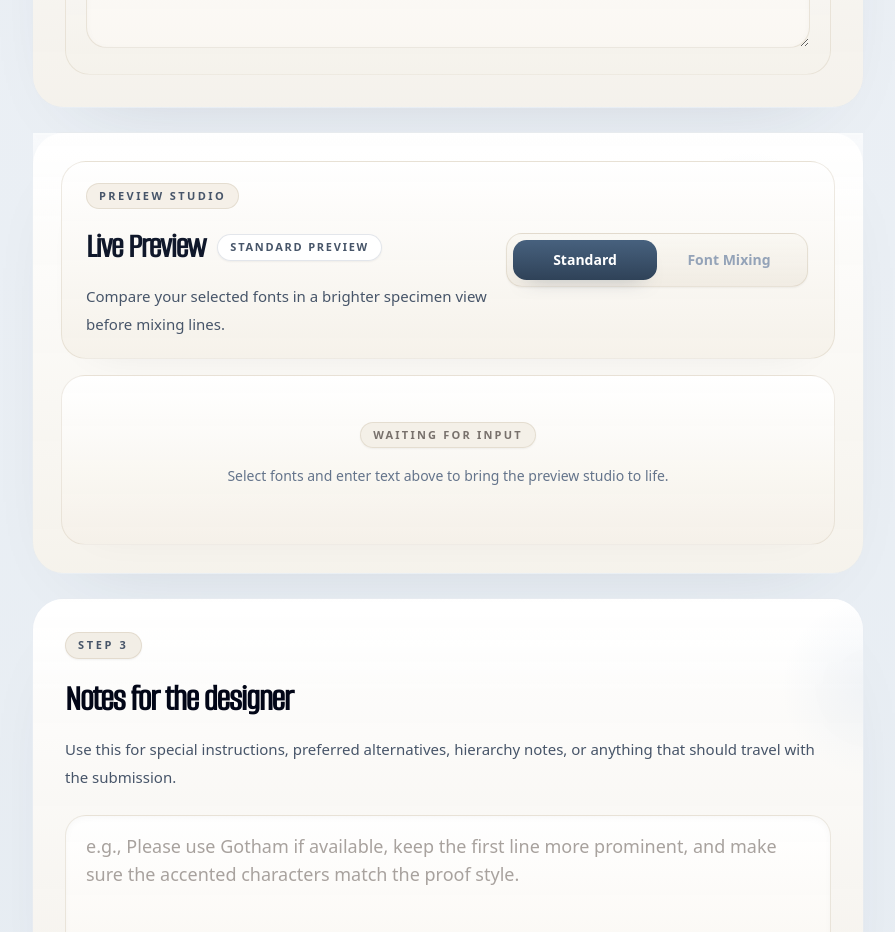
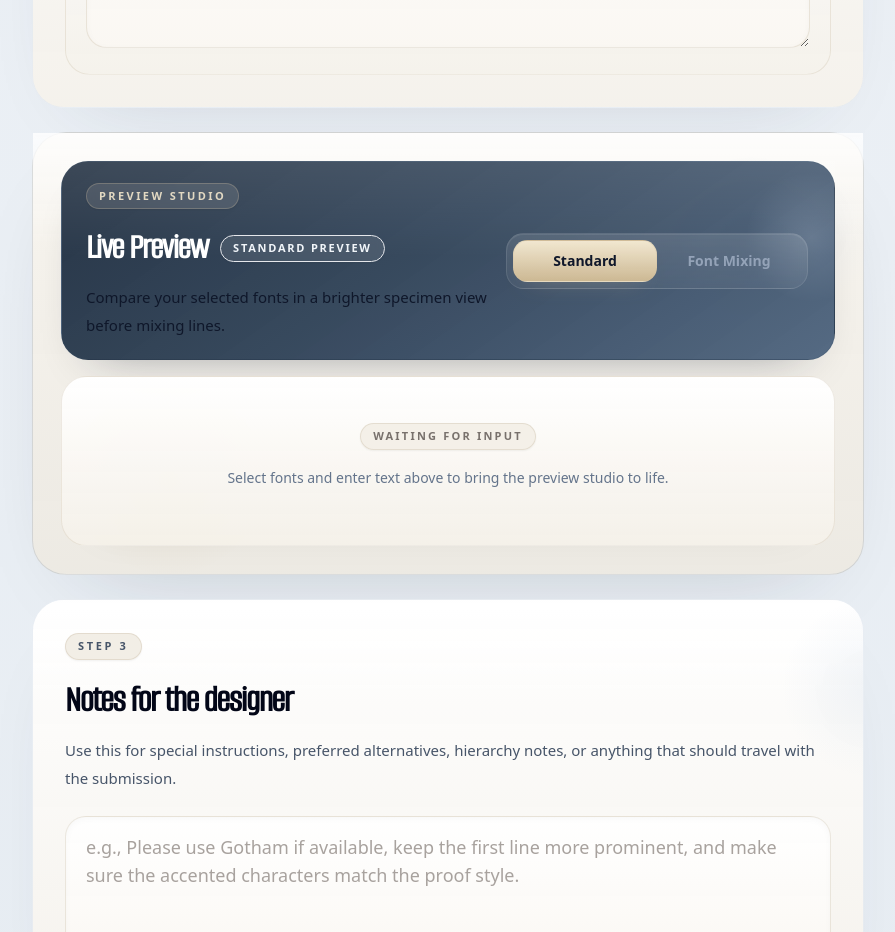
Before and after one commit to Arch-Tom/archfonthub, a React (Vite) app: page / in a window 1280 px wide. Shown: the part 1820-2752 px from the top of the page, without its empty margins (384-1279 px from the left). Built offline with nearby package versions, Linux system fonts and the light colour scheme; a web font is replaced by a local one.

Commit message:
Deepen preview studio styling and selected states

```diff
--- a/src/components/LivePreviewSection.jsx
+++ b/src/components/LivePreviewSection.jsx
@@ -96,47 +96,53 @@ const LivePreviewSection = ({
     : 'Compare your selected fonts in a brighter specimen view before mixing lines.';
 
   return (
-    <section className="relative overflow-visible rounded-[2rem] border border-slate-200/70 bg-[linear-gradient(180deg,rgba(255,255,255,0.985),rgba(245,242,235,0.965))] p-5 shadow-[0_32px_78px_-50px_rgba(36,50,70,0.16)] sm:p-6 xl:p-7">
+    <section className="relative overflow-visible rounded-[2.15rem] border border-[rgba(109,126,150,0.22)] bg-[linear-gradient(180deg,rgba(248,245,239,0.98),rgba(236,233,226,0.97))] p-5 shadow-[0_38px_90px_-54px_rgba(23,33,48,0.22)] sm:p-6 xl:p-7">
       <div className="pointer-events-none absolute inset-0" aria-hidden="true">
-        <div className="absolute inset-x-0 top-0 h-24 bg-[linear-gradient(180deg,rgba(255,255,255,0.72),transparent)]" />
-        <div className="absolute right-10 top-5 h-36 w-36 rounded-full bg-[radial-gradient(circle,rgba(194,209,227,0.18),transparent_72%)]" />
+        <div className="absolute inset-x-0 top-0 h-28 bg-[linear-gradient(180deg,rgba(255,255,255,0.82),transparent)]" />
+        <div className="absolute right-8 top-6 h-40 w-40 rounded-full bg-[radial-gradient(circle,rgba(96,123,154,0.2),transparent_72%)]" />
+        <div className="absolute left-10 bottom-0 h-48 w-48 rounded-full bg-[radial-gradient(circle,rgba(193,168,122,0.14),transparent_74%)]" />
       </div>
 
       <div className="relative space-y-4">
-        <header className="rounded-[1.55rem] border border-[rgba(197,184,161,0.3)] bg-[linear-gradient(180deg,rgba(255,255,255,0.97),rgba(245,241,233,0.95))] px-5 py-5 shadow-[0_18px_40px_-34px_rgba(15,23,42,0.12)] sm:px-6">
-          <div className="flex flex-col gap-4 xl:flex-row xl:items-center xl:justify-between">
+        <header className="overflow-hidden rounded-[1.7rem] border border-[rgba(58,79,106,0.2)] bg-[linear-gradient(145deg,rgba(34,48,65,0.98),rgba(47,66,88,0.96)_46%,rgba(72,95,123,0.92)_100%)] px-5 py-5 shadow-[0_24px_50px_-34px_rgba(15,23,42,0.46)] sm:px-6">
+          <div className="pointer-events-none absolute inset-0" aria-hidden="true">
+            <div className="absolute inset-x-0 top-0 h-24 bg-[linear-gradient(180deg,rgba(255,255,255,0.1),transparent)]" />
+            <div className="absolute -right-10 top-3 h-32 w-32 rounded-full bg-[radial-gradient(circle,rgba(214,226,242,0.18),transparent_72%)]" />
+          </div>
+
+          <div className="relative flex flex-col gap-4 xl:flex-row xl:items-center xl:justify-between">
             <div className="max-w-[44rem]">
-              <div className="inline-flex items-center rounded-full border border-[rgba(197,184,161,0.34)] bg-[rgba(244,239,230,0.9)] px-3 py-1 text-[11px] font-semibold uppercase tracking-[0.22em] text-slate-600">
+              <div className="inline-flex items-center rounded-full border border-[rgba(212,194,161,0.28)] bg-[rgba(247,239,224,0.12)] px-3 py-1 text-[11px] font-semibold uppercase tracking-[0.22em] text-[rgba(247,234,207,0.88)] shadow-sm backdrop-blur-sm">
                 Preview Studio
               </div>
 
               <div className="mt-3 flex flex-wrap items-center gap-3">
                 <h2
-                  className="text-[1.95rem] font-bold tracking-tight text-slate-900 sm:text-[2.2rem]"
+                  className="text-[1.95rem] font-bold tracking-tight text-white sm:text-[2.25rem]"
                   style={{ fontFamily: 'Alumni Sans Regular' }}
                 >
                   Live Preview
                 </h2>
 
-                <span className="inline-flex items-center rounded-full border border-[rgba(83,103,130,0.16)] bg-white/95 px-3 py-1 text-[11px] font-semibold uppercase tracking-[0.16em] text-slate-600 shadow-sm">
+                <span className="inline-flex items-center rounded-full border border-white/12 bg-white/10 px-3 py-1 text-[11px] font-semibold uppercase tracking-[0.16em] text-slate-100 shadow-sm backdrop-blur-sm">
                   {modeTitle}
                 </span>
               </div>
 
-              <p className="mt-2 max-w-[40rem] text-[15px] leading-7 text-slate-600">
+              <p className="mt-2 max-w-[40rem] text-[15px] leading-7 text-slate-200/84">
                 {modeDescription}
               </p>
             </div>
 
             <div className="w-full xl:w-auto xl:min-w-[19rem]">
-              <div className="inline-flex w-full rounded-[1rem] border border-[rgba(197,184,161,0.34)] bg-[linear-gradient(180deg,rgba(250,248,243,0.98),rgba(240,235,226,0.95))] p-1.5 shadow-sm xl:w-auto">
+              <div className="inline-flex w-full rounded-[1.1rem] border border-white/10 bg-[linear-gradient(180deg,rgba(255,255,255,0.12),rgba(255,255,255,0.05))] p-1.5 shadow-[inset_0_1px_0_rgba(255,255,255,0.08)] xl:w-auto backdrop-blur-sm">
                 <button
                   type="button"
                   onClick={() => setIsFontMixingMode(false)}
-                  className={`flex-1 rounded-[0.85rem] px-4 py-2.5 text-sm font-semibold transition-all xl:min-w-[9rem] ${
+                  className={`flex-1 rounded-[0.9rem] px-4 py-2.5 text-sm font-semibold transition-all xl:min-w-[9rem] ${
                     !showFontMixingMode
-                      ? 'bg-[linear-gradient(180deg,#47617e_0%,#2f4258_100%)] text-white shadow-[0_12px_20px_-16px_rgba(47,66,88,0.55)]'
-                      : 'text-slate-600 hover:text-slate-900'
+                      ? 'border border-[rgba(212,194,161,0.34)] bg-[linear-gradient(180deg,rgba(245,234,210,0.98),rgba(212,190,150,0.95))] text-slate-900 shadow-[0_12px_24px_-18px_rgba(212,190,150,0.72)]'
+                      : 'text-slate-200 hover:text-white'
                   }`}
                   aria-pressed={!showFontMixingMode}
                 >
@@ -147,11 +153,11 @@ const LivePreviewSection = ({
                   type="button"
                   onClick={() => canUseFontMixing && setIsFontMixingMode(true)}
                   disabled={!canUseFontMixing}
-                  className={`flex-1 rounded-[0.85rem] px-4 py-2.5 text-sm font-semibold transition-all xl:min-w-[9rem] ${
+                  className={`flex-1 rounded-[0.9rem] px-4 py-2.5 text-sm font-semibold transition-all xl:min-w-[9rem] ${
                     showFontMixingMode
-                      ? 'bg-[linear-gradient(180deg,#47617e_0%,#2f4258_100%)] text-white shadow-[0_12px_20px_-16px_rgba(47,66,88,0.55)]'
+                      ? 'border border-[rgba(212,194,161,0.34)] bg-[linear-gradient(180deg,rgba(245,234,210,0.98),rgba(212,190,150,0.95))] text-slate-900 shadow-[0_12px_24px_-18px_rgba(212,190,150,0.72)]'
                       : canUseFontMixing
-                        ? 'text-slate-600 hover:text-slate-900'
+                        ? 'text-slate-200 hover:text-white'
                         : 'cursor-not-allowed text-slate-400'
                   }`}
                   aria-pressed={showFontMixingMode}
@@ -169,7 +175,7 @@ const LivePreviewSection = ({
         {showHebrewWarning && <HebrewSupportWarning />}
 
         {hasStandardSelection ? (
-          <div className="space-y-4 rounded-[1.7rem] border border-[rgba(197,184,161,0.28)] bg-[linear-gradient(180deg,rgba(255,255,255,0.97),rgba(244,240,232,0.95))] p-4 shadow-[0_20px_44px_-36px_rgba(15,23,42,0.12)] sm:p-5">
+          <div className="space-y-4 rounded-[1.8rem] border border-[rgba(197,184,161,0.32)] bg-[linear-gradient(180deg,rgba(255,252,247,0.98),rgba(243,238,230,0.96))] p-4 shadow-[0_28px_56px_-40px_rgba(15,23,42,0.14)] sm:p-5">
             <PreviewLayoutControls
               activeLineFontSize={activeLineFontSize}
               activePreviewLine={activePreviewLine}
@@ -218,7 +224,7 @@ const LivePreviewSection = ({
           </div>
         ) : (
           !monogramInfo && (
-            <div className="min-h-[170px] rounded-[1.5rem] border border-[rgba(197,184,161,0.28)] bg-[linear-gradient(180deg,rgba(255,255,255,0.97),rgba(245,241,233,0.95))] p-6 shadow-[0_18px_40px_-34px_rgba(15,23,42,0.08)]">
+            <div className="min-h-[170px] rounded-[1.6rem] border border-[rgba(197,184,161,0.28)] bg-[linear-gradient(180deg,rgba(255,255,255,0.98),rgba(245,241,233,0.95))] p-6 shadow-[0_20px_44px_-36px_rgba(15,23,42,0.08)]">
               <div className="flex h-full min-h-[110px] flex-col items-center justify-center text-center">
                 <div className="rounded-full border border-[rgba(197,184,161,0.34)] bg-[rgba(244,239,230,0.92)] px-3 py-1 text-[11px] font-semibold uppercase tracking-[0.2em] text-stone-500 shadow-sm">
                   Waiting for input
--- a/src/index.css
+++ b/src/index.css
@@ -68,7 +68,8 @@ body {
 .preview-range::-webkit-slider-runnable-track {
     height: 0.5rem;
     border-radius: 9999px;
-    background: transparent;
+    background: linear-gradient(90deg, rgba(233, 226, 214, 0.9), rgba(196, 208, 223, 0.92));
+    box-shadow: inset 0 1px 2px rgba(15, 23, 42, 0.08);
 }
 
 .preview-range::-webkit-slider-thumb {
@@ -77,8 +78,8 @@ body {
     margin-top: -0.25rem;
     border: 2px solid #ffffff;
     border-radius: 9999px;
-    background: linear-gradient(180deg, #6e86a3 0%, #2f4258 100%);
-    box-shadow: 0 8px 18px -8px rgba(47, 66, 88, 0.42);
+    background: linear-gradient(180deg, #d8c097 0%, #8a7148 36%, #2f4258 100%);
+    box-shadow: 0 10px 22px -10px rgba(47, 66, 88, 0.5);
     -webkit-appearance: none;
     appearance: none;
 }
@@ -86,13 +87,14 @@ body {
 .preview-range::-moz-range-track {
     height: 0.5rem;
     border-radius: 9999px;
-    background: transparent;
+    background: linear-gradient(90deg, rgba(233, 226, 214, 0.9), rgba(196, 208, 223, 0.92));
+    box-shadow: inset 0 1px 2px rgba(15, 23, 42, 0.08);
 }
 
 .preview-range::-moz-range-progress {
     height: 0.5rem;
     border-radius: 9999px;
-    background: transparent;
+    background: linear-gradient(90deg, rgba(216, 192, 151, 0.95), rgba(111, 137, 166, 0.95));
 }
 
 .preview-range::-moz-range-thumb {
@@ -100,8 +102,8 @@ body {
     height: 1rem;
     border: 2px solid #ffffff;
     border-radius: 9999px;
-    background: linear-gradient(180deg, #6e86a3 0%, #2f4258 100%);
-    box-shadow: 0 8px 18px -8px rgba(47, 66, 88, 0.42);
+    background: linear-gradient(180deg, #d8c097 0%, #8a7148 36%, #2f4258 100%);
+    box-shadow: 0 10px 22px -10px rgba(47, 66, 88, 0.5);
 }
 
 /* --- Alumni Sans --- */
```
Also changed, not shown: src/components/livePreview/FontMixingPanel.jsx (+6 -6 lines), src/components/livePreview/PreviewLayoutControls.jsx (+8 -8 lines), src/components/livePreview/PreviewLineList.jsx (+11 -4 lines), src/components/livePreview/StandardPreviewPanel.jsx (+4 -4 lines).
